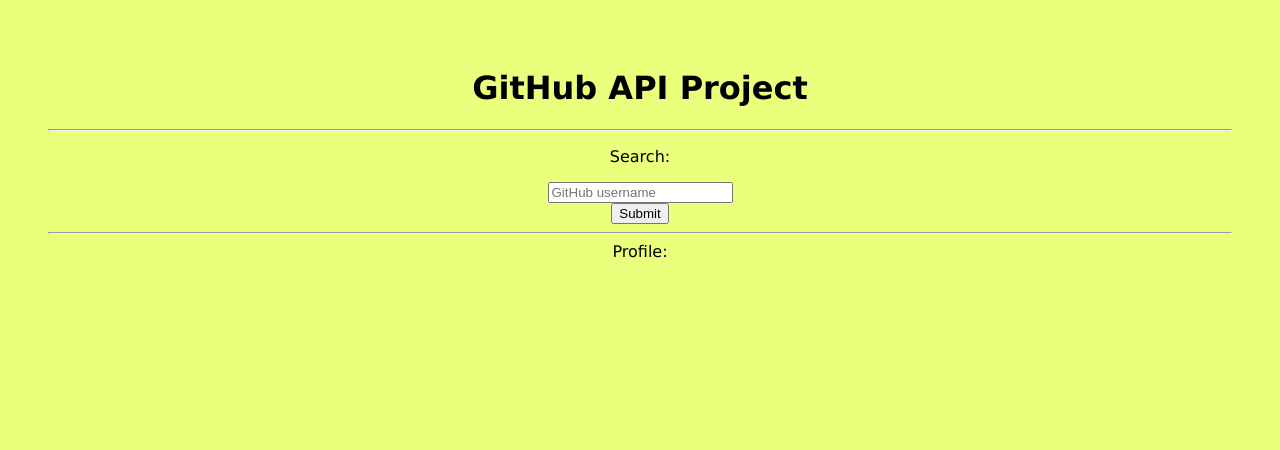
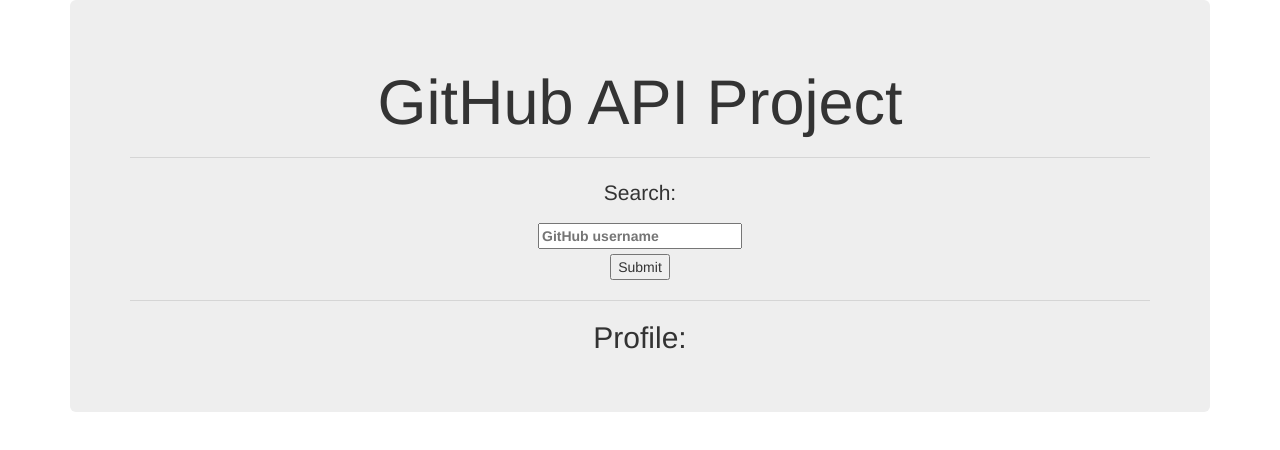
Before and after one commit to omullan/Github-API-Project, a React (Create React App) app in the folder reactapp/: page / in a window 1280 px wide. Shown: the top 450 px of the page. Built offline with nearby package versions, Linux system fonts and the light colour scheme.

Commit message:
set up bootstrap

```diff
--- a/reactapp/package.json
+++ b/reactapp/package.json
@@ -4,8 +4,10 @@
   "private": true,
   "dependencies": {
     "axios": "^0.19.0",
-    "bootstrap": "^4.3.1",
+    "bootstrap": "^3.4.1",
+    "jquery": "^3.4.1",
     "moment": "^2.24.0",
+    "popper.js": "^1.16.0",
     "react": "^16.11.0",
     "react-bootstrap": "^1.0.0-beta.16",
     "react-dom": "^16.11.0",
--- a/reactapp/src/App.css
+++ b/reactapp/src/App.css
@@ -1,7 +1,4 @@
 body {
     background-color: #EAFF7B;
-    color: black;
-    padding: 40px;
-    font-family: Verdana;
     text-align: center;
   }
--- a/reactapp/src/App.jsx
+++ b/reactapp/src/App.jsx
@@ -34,7 +34,8 @@
 
   render() {
     return (
-      <div className="App">
+      <div className="container">
+        <div class ="jumbotron">
           <header className="App-header">
             <h1 className="App-title">GitHub API Project</h1>
           </header>
@@ -45,8 +46,9 @@
            handleFormChange={this.handleFormChange}
           />
           <hr></hr>
-        Profile:
+          <h2>Profile:</h2>
           <Profile infoclean={this.state.infoclean}/>
+        </div>
       </div>
     );
   }
```
Also changed, not shown: reactapp/src/index.js (+5 -4 lines), 2 other files (tests, documents, lock files or other folders). Lines whose indentation alone changed are shown as unchanged.
